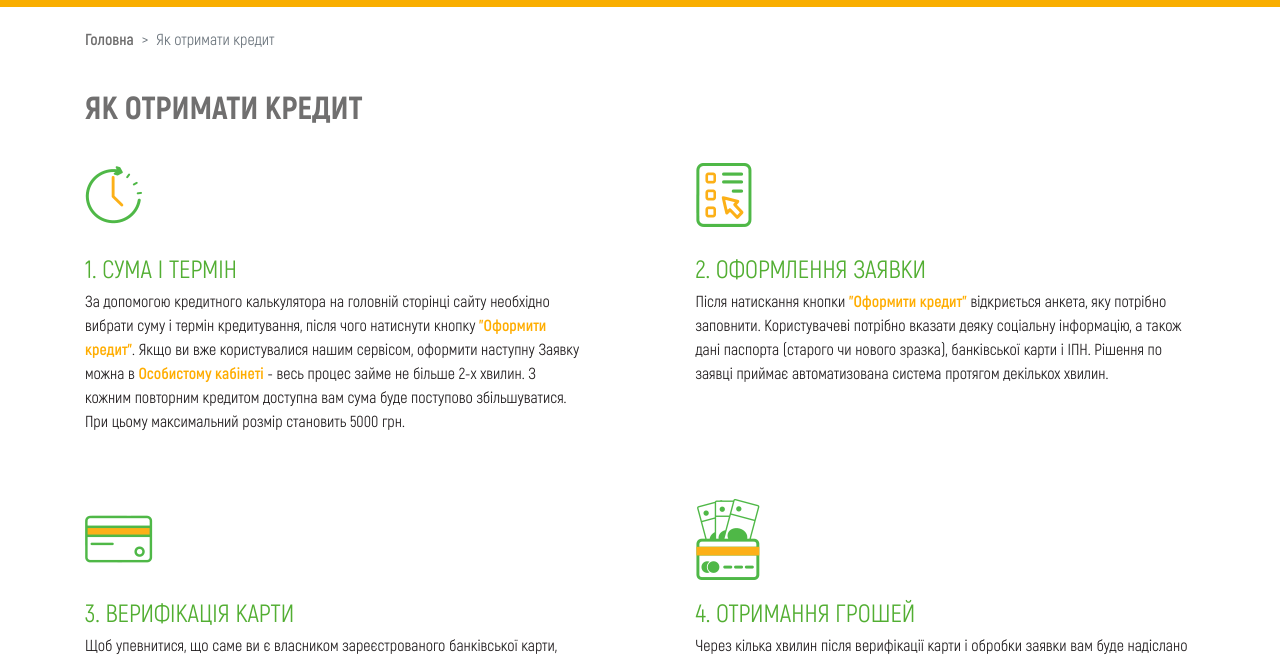
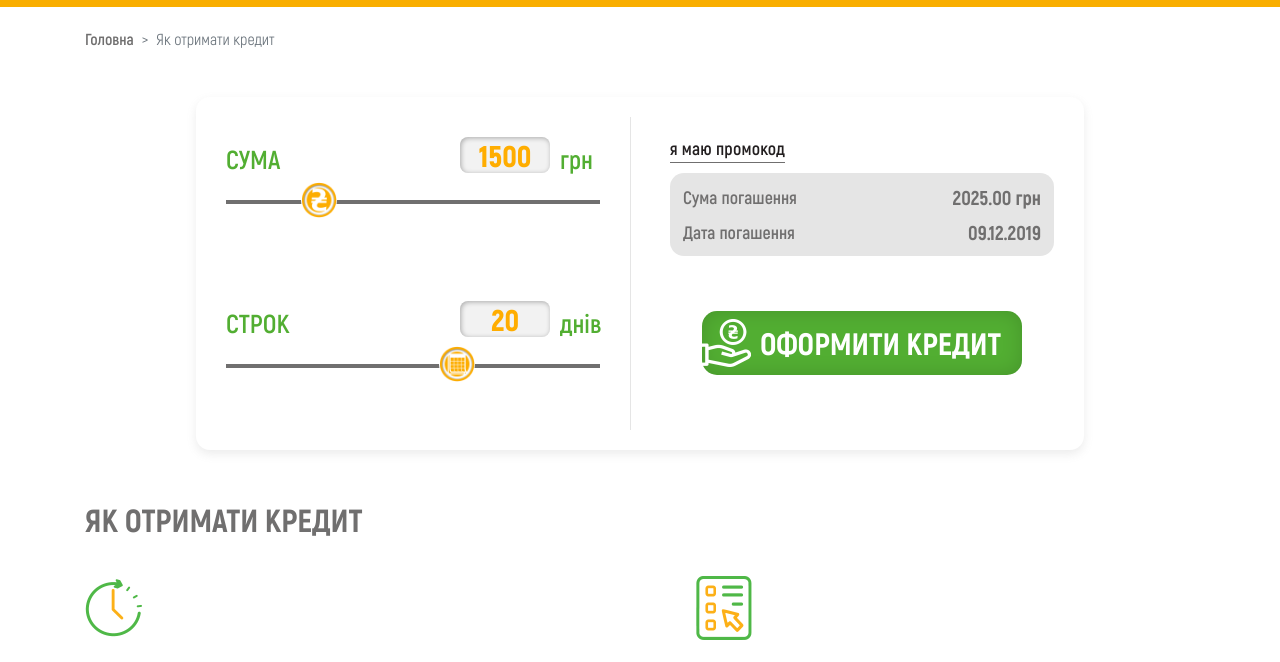
Before and after one commit to BondYuriy/creditlite, a website: page src/to-issue.html in a window 1280 px wide. Shown: the part 113-775 px from the top of the page. Drawn offline with nearby package versions, Linux system fonts and the light colour scheme; files that its build step writes are made by us from their sources.

Commit message:
adds sub calcilacor

```diff
--- a/src/sass/common/responsive.scss
+++ b/src/sass/common/responsive.scss
@@ -288,6 +288,13 @@
     }
   }
 
+  .sub-calculator {
+    padding: 20px 0;
+    width: 80%;
+    height: auto;
+    margin: auto;
+  }
+
   .calculator-modal-style {
     padding: 0;
     margin: 0;
--- a/src/sass/components/_calculator-box.scss
+++ b/src/sass/components/_calculator-box.scss
@@ -189,3 +189,32 @@
   height: 100px;
   width: 100px;
 }
+
+.sub-calculator {
+  display: flex;
+  justify-content: space-between;
+  border-radius: 14px;
+  box-shadow: 0px 4px 10px rgba(135, 135, 135, 0.16);
+
+  & .calculator-count {
+    flex: 0 0 49%;
+    border-right: 1px solid #e5e5e5;
+
+    & .calculator-slider-price,
+    .calculator-slider-day {
+      width: 100%;
+    }
+
+    & .calculator-slider-day {
+      margin: 0;
+    }
+  }
+
+  & .calculator-result {
+    flex: 0 0 50%;
+
+    & .calculator-result-info {
+      margin-bottom: 55px;
+    }
+  }
+}
--- a/src/to-issue.html
+++ b/src/to-issue.html
@@ -89,6 +89,54 @@
           </nav>
         </div>
       </div>
+      <div class="row mb-30 mt-30">
+        <div class="col-12">
+          <div class="calculator-content sub-calculator">
+            <div class="calculator-count">
+              <div class="calculator-slider-price">
+                <div class="calculator-slider-info">
+                  <label for="amount-price">Сума</label>
+                  <input type="text" id="amount-price" readonly>
+                  <p id="js-choice-price"></p>
+                  <span>грн</span>
+                </div>
+                <div class="slider-scroll">
+                  <div id="slider-price"></div>
+                </div>
+              </div>
+              <div class="calculator-slider-day">
+                <div class="calculator-slider-info">
+                  <label for="amount-day">Строк</label>
+                  <input type="text" id="amount-day" readonly>
+                  <p id="js-choice-day"></p>
+                  <span>днів</span>
+                </div>
+                <div class="slider-scroll">
+                  <div id="slider-day"></div>
+                </div>
+              </div>
+            </div>
+            <div class="calculator-result">
+              <a class="link-promocode" data-toggle="modal" data-target="#promocode-modal">я маю промокод</a>
+              <div class="calculator-result-info">
+                <div class="result-info-price">
+                  <span class="name">Сума погашення</span>
+                  <span class="value">
+                    <span class="js-result-credit-price"></span>
+                    <span class="promotional-price js-promotional-result-price">1000</span>
+                    грн</span>
+                </div>
+                <div class="result-info-day">
+                  <span class="name">Дата погашення</span>
+                  <span class="value js-result-credit-day"></span>
+                </div>
+              </div>
+              <a class="btn btn-green" href="#" data-toggle="modal" data-target="#calculator-modal">оформити
+                кредит</a>
+            </div>
+          </div>
+        </div>
+      </div>
       <div class="row">
         <div class="col-12">
           <div class="to-issue">
@@ -136,7 +184,7 @@
                   пізніше - це залежить від регламенту роботи банку, в якому була відкрита карта</p>
               </li>
             </ul>
-            <a class="btn btn-green" href="#" data-toggle="modal" data-target="#calculator-modal">оформити кредит</a>
+            <a class="btn btn-green" href="#" data-toggle="modal" data-target="#personal-area-modal">оформити кредит</a>
           </div>
         </div>
       </div>
@@ -260,62 +308,6 @@
     </div>
   </div>
 
-  <div class="modal fade" id="calculator-modal" tabindex="-1" role="dialog" aria-labelledby="exampleModalCenterTitle"
-    aria-hidden="true">
-    <div class="modal-dialog modal-dialog-centered" role="document">
-      <div class="modal-content">
-        <div class="modal-header">
-          <h5 class="modal-title">Розрахувати кредит</h5>
-          <button type="button" class="close js-promocode-modal-close" data-dismiss="modal" aria-label="Close">
-            <span aria-hidden="true">&times;</span>
-          </button>
-        </div>
-        <div class="modal-body">
-          <div class="calculator-content calculator-modal-style">
-            <div class="calculator-slider-price">
-              <div class="calculator-slider-info">
-                <label for="amount-price">Сума</label>
-                <input type="text" id="amount-price" readonly>
-                <p id="js-choice-price"></p>
-                <span>грн</span>
-              </div>
-              <div class="slider-scroll">
-                <div id="slider-price"></div>
-              </div>
-            </div>
-            <div class="calculator-slider-day">
-              <div class="calculator-slider-info">
-                <label for="amount-day">Строк</label>
-                <input type="text" id="amount-day" readonly>
-                <p id="js-choice-day"></p>
-                <span>днів</span>
-              </div>
-              <div class="slider-scroll">
-                <div id="slider-day"></div>
-              </div>
-            </div>
-            <div class="calculator-result">
-              <a class="link-promocode" data-toggle="modal" data-target="#promocode-modal">я маю промокод</a>
-              <div class="calculator-result-info">
-                <div class="result-info-price">
-                  <span class="name">Сума погашення</span>
-                  <span class="value">
-                    <span class="js-result-credit-price"></span>
-                    <span class="promotional-price js-promotional-result-price">1000</span>
-                    грн</span>
-                </div>
-                <div class="result-info-day">
-                  <span class="name">Дата погашення</span>
-                  <span class="value js-result-credit-day"></span>
-                </div>
-              </div>
-              <a class="btn btn-green" href="#" data-toggle="modal" data-target="#calculator-modal">оформити кредит</a>
-            </div>
-          </div>
-        </div>
-      </div>
-    </div>
-  </div>
 
   <script src="js/jquery-ui-1.12.1.js"></script>
   <script src="js/jquery.ui.touch-punch.min.js"></script>
```
Also changed, not shown: build/css/styles.css, build/to-issue.html.
